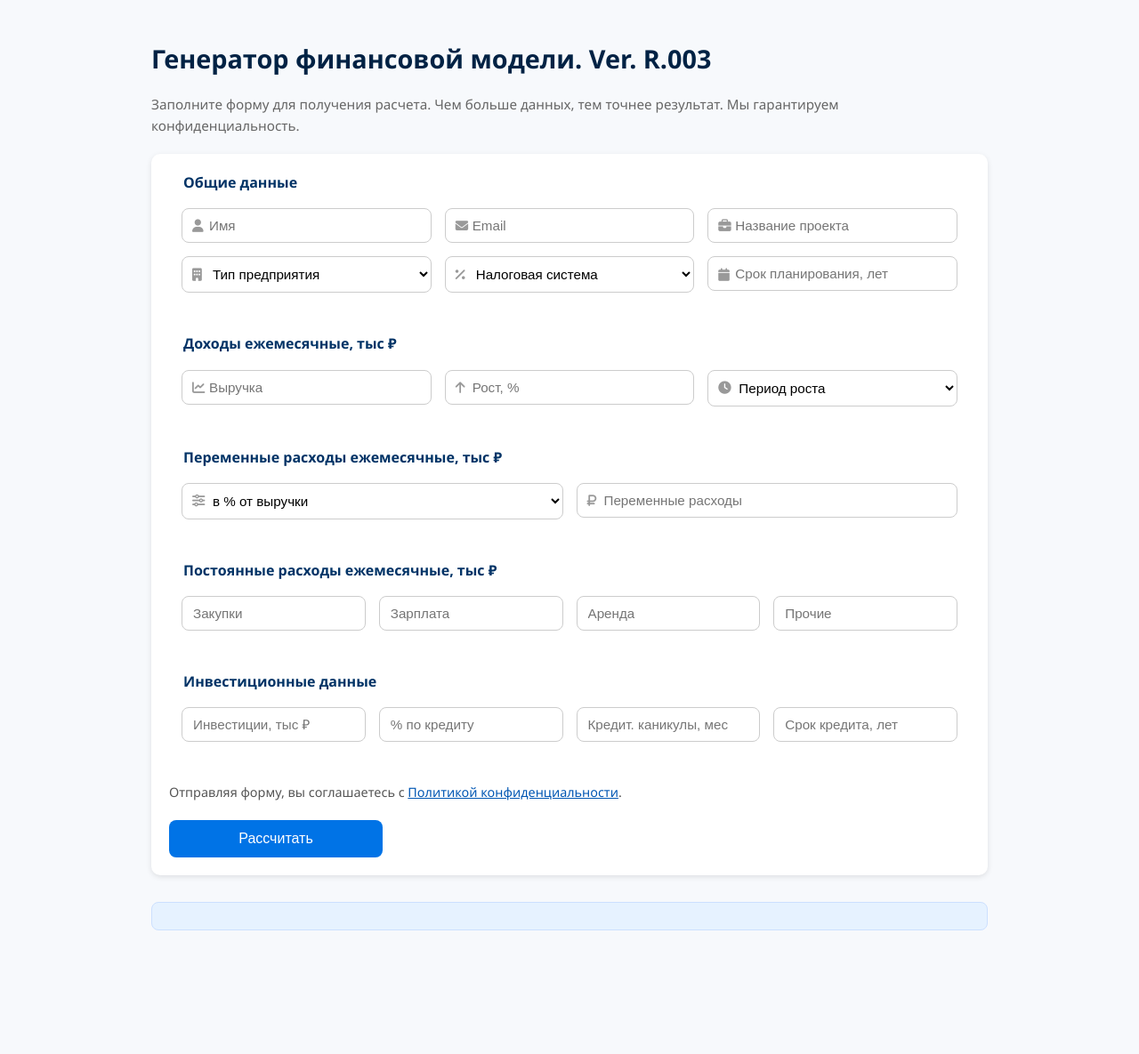
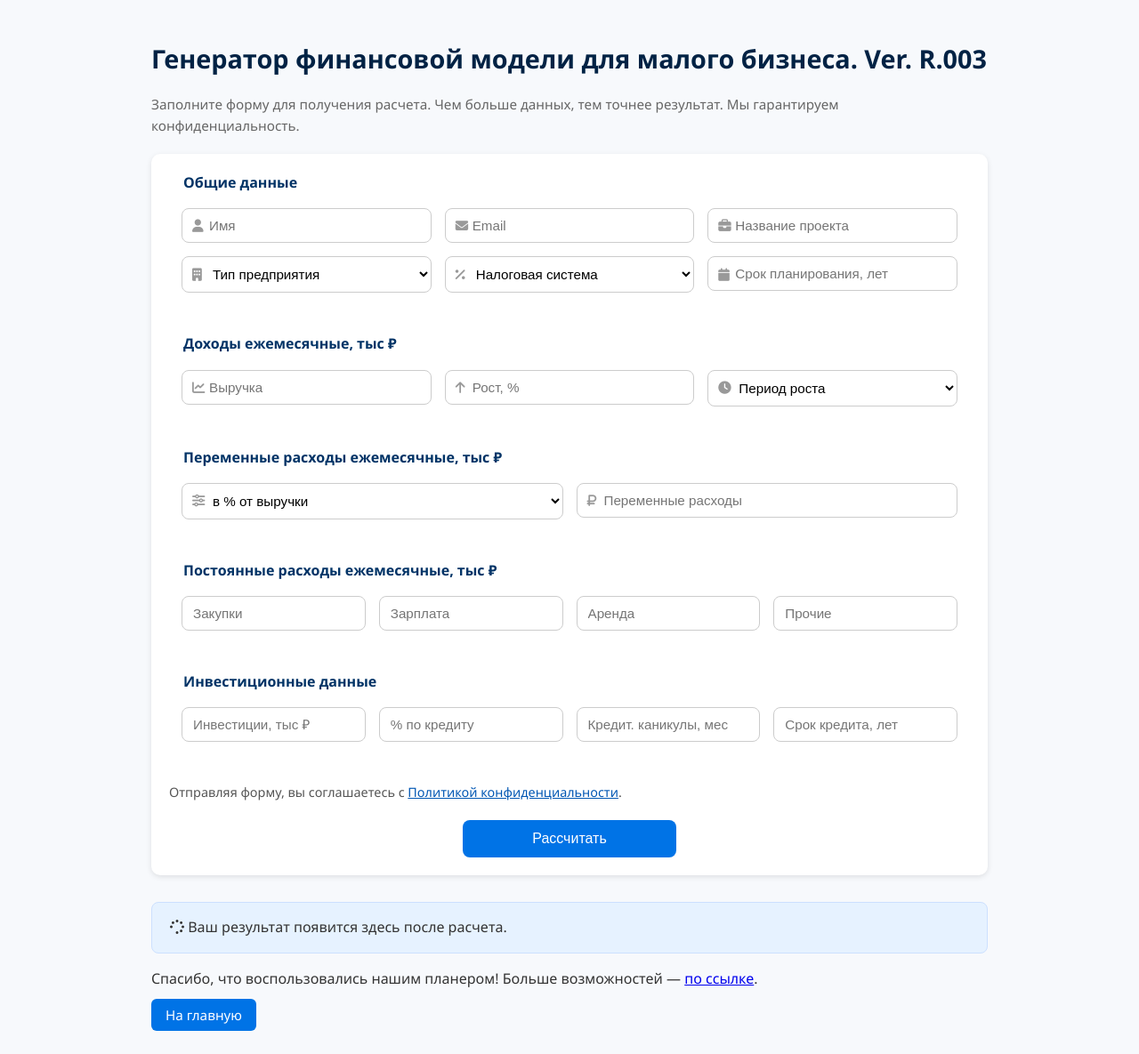
Before and after one commit to DenisNaletov/finModels, a plain HTML site: page form/index.html in a window 1280 px wide. Shown: the part 71-1256 px from the top of the page at 89% size. Before the commit the page ends 1147 px from the top, so only its background shows below. Drawn offline with Linux system fonts and the light colour scheme.

Commit message:
Update for mobile version index.html

```diff
--- a/form/index.html
+++ b/form/index.html
@@ -21,17 +21,17 @@
         <img src="Logo.png" alt="Logo" />
         <span>Up&Grow Business Planner</span>
       </div>
-      <a class="home-button" href="https://naletov.org">На главную</a>
     </header>
 
     <main>
-      <h1>Генератор финансовой модели. Ver. R.003</h1>
+      <h1>Генератор финансовой модели для малого бизнеса. Ver. R.003</h1>
       <p class="hint">
         Заполните форму для получения расчета. Чем больше данных, тем точнее
         результат. Мы гарантируем конфиденциальность.
       </p>
 
       <form id="financeForm" class="form-container">
+        <!-- Общие данные -->
         <fieldset>
           <legend>Общие данные</legend>
           <div class="row">
@@ -85,6 +85,7 @@
           </div>
         </fieldset>
 
+        <!-- Доходы -->
         <fieldset>
           <legend>Доходы ежемесячные, тыс ₽</legend>
           <div class="row">
@@ -113,6 +114,7 @@
           </div>
         </fieldset>
 
+        <!-- Переменные -->
         <fieldset>
           <legend>Переменные расходы ежемесячные, тыс ₽</legend>
           <div class="row">
@@ -134,6 +136,7 @@
           </div>
         </fieldset>
 
+        <!-- Постоянные -->
         <fieldset>
           <legend>Постоянные расходы ежемесячные, тыс ₽</legend>
           <div class="row row-four">
@@ -144,6 +147,7 @@
           </div>
         </fieldset>
 
+        <!-- Инвестиции -->
         <fieldset>
           <legend>Инвестиционные данные</legend>
           <div class="row row-four">
@@ -177,10 +181,23 @@
           >.
         </p>
 
-        <button type="submit">Рассчитать</button>
+        <div style="text-align: center">
+          <button type="submit">Рассчитать</button>
+        </div>
       </form>
 
-      <div id="result" class="result-box"></div>
+      <div id="result" class="result-box">
+        <i class="fa fa-spinner fa-spin"></i> Ваш результат появится здесь после
+        расчета.
+      </div>
+
+      <div class="after-result">
+        <p>
+          Спасибо, что воспользовались нашим планером! Больше возможностей —
+          <a href="https://naletov.org/products" target="_blank">по ссылке</a>.
+        </p>
+        <a class="home-button alt" href="https://naletov.org">На главную</a>
+      </div>
     </main>
 
     <script src="script.js"></script>
```
